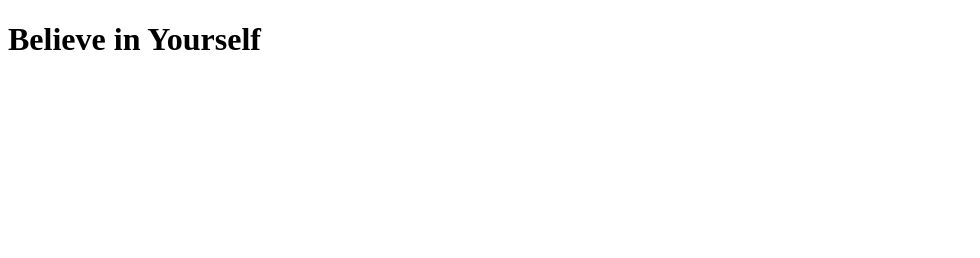
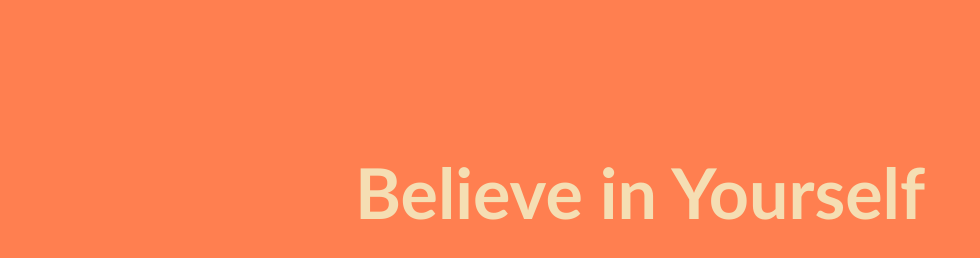
Before and after one commit to ashusharma1007/full-stack, a website: page site/index.html in a window 1280 px wide. Shown: the whole page, without its empty margins (0-980 px from the left). Drawn offline with Linux system fonts and the light colour scheme.

Commit message:
added css file

```diff
--- /dev/null
+++ b/site/app.css
@@ -0,0 +1,18 @@
+*{
+    margin: 0;
+    padding: 0;
+}
+body{
+    background-color: coral;
+}
+
+.container{
+    text-align: center;
+    padding-top: 150px;
+
+}
+h1{
+    font-size: 70px;
+    font-family: 'Gill Sans', 'Gill Sans MT', Calibri, 'Trebuchet MS', sans-serif;
+    color: wheat;
+}
--- a/site/index.html
+++ b/site/index.html
@@ -5,12 +5,13 @@
         <meta name="description" content="">
         <meta http-equiv="X-UA-Compatible" content="IE=edge">
         <meta name="viewport" content="width=device-width, initial-scale=1, shrink-to-fit=no">
-        <title>home page</title>
+        <title>Believe in Yourself</title>
         <link rel="icon" href="./images/favicon-32x32.png">
-        <link href="https://fonts.googleapis.com/css2?family=Josefin+Sans&display=swap" rel="stylesheet" >
+		<link href="https://fonts.googleapis.com/css2?family=Josefin+Sans&display=swap" rel="stylesheet" >
+		<link href="./app.css" rel="stylesheet">
     </head>
 <body>
-  <div>
+  <div class="container">
 	  <h1>Believe in Yourself</h1>
   </div>
 
```
